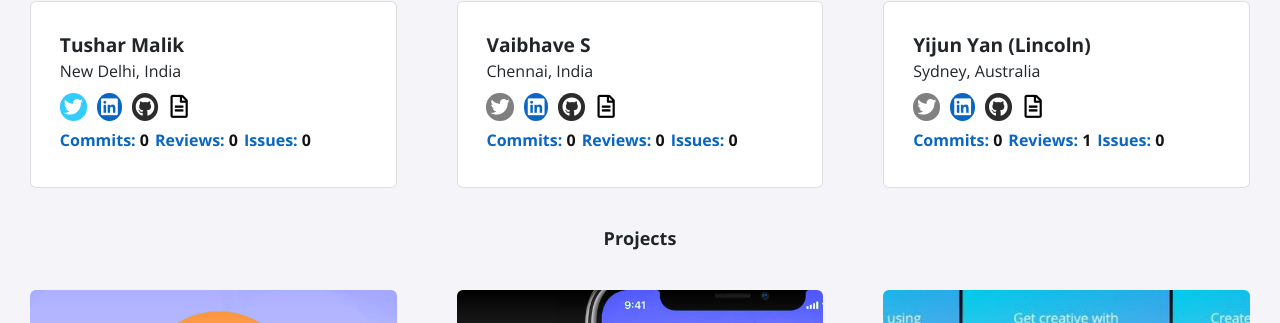
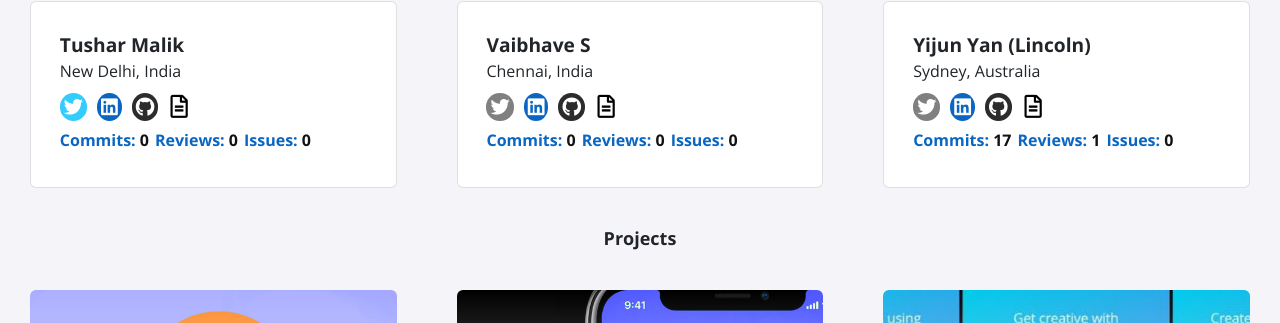
Before and after one commit to MLH-Fellowship/jan-2022-prep-portfolio, a Jekyll site: the page built from index.html, in a window 1280 px wide and 900 px high, scrolled down 1659 px. Shown: the part 131-454 px from the top of the window. Built offline with Jekyll 4.4.1, drawn with Linux system fonts in a browser that asks for light colours; nearby versions of some CDN libraries.

Commit message:
Commit from GitHub Actions (Contribution count)

```diff
--- a/_data/fellows.yml
+++ b/_data/fellows.yml
@@ -157,7 +157,7 @@
     name: "Yijun Yan (Lincoln)"
     img: "yan.jpg"
     issues: 0
-    commits: 0
+    commits: 17
     reviews: 1
     location: "Sydney, Australia"
     twitter: null
```
